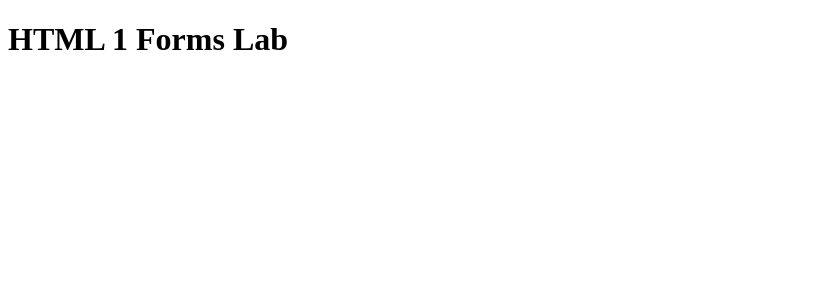
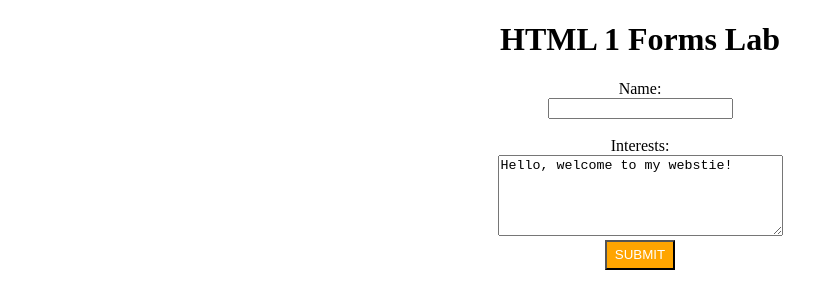
Before and after one commit to neelshahvr/neelshahvr.github.io, a plain HTML site: page lab_6/index.html in a window 1280 px wide. Shown: the whole page, without its empty margins (0-838 px from the left). Drawn offline with Linux system fonts and the light colour scheme.

Commit message:
lab 6 init

```diff
--- a/lab_6/form_styles.css
+++ b/lab_6/form_styles.css
@@ -1,5 +1,5 @@
 form {
-
+  text-align: center;
 }
 
 label {
@@ -13,3 +13,18 @@ input, textarea {
 ul {
 
 }
+
+button {
+  background-color: orange;
+  height: 30px;
+  width: 70px;
+  color: white;
+}
+
+h1 {
+  text-align: center;
+}
+
+label {
+  align-items: flex-start;
+}
--- a/lab_6/index.html
+++ b/lab_6/index.html
@@ -2,6 +2,7 @@
 <html lang="en">
   <head>
     <title>Forms Lab</title>
+    <link rel="stylesheet" type="text/css" href="form_styles.css"/>
   </head>
   <body>
     <div class="wrapper">
@@ -9,6 +10,14 @@
         <div>
           <h1>HTML 1 Forms Lab</h1>
         </div>
+        <form class="" action="https://nameless-thicket-21836.herokuapp.com/lab" method="post">
+          <label for="name">Name:</label><br>
+          <input type="text" id="name" name="name" maxlength="140"><br><br>
+          <label for="interests">Interests:</label><br>
+          <textarea id="interests" rows="5" cols="33" name="interests">Hello, welcome to my webstie!
+          </textarea><br>
+          <button type="submit">SUBMIT</button>
+        </form>
       </div>
     </div>
   </body>
```
